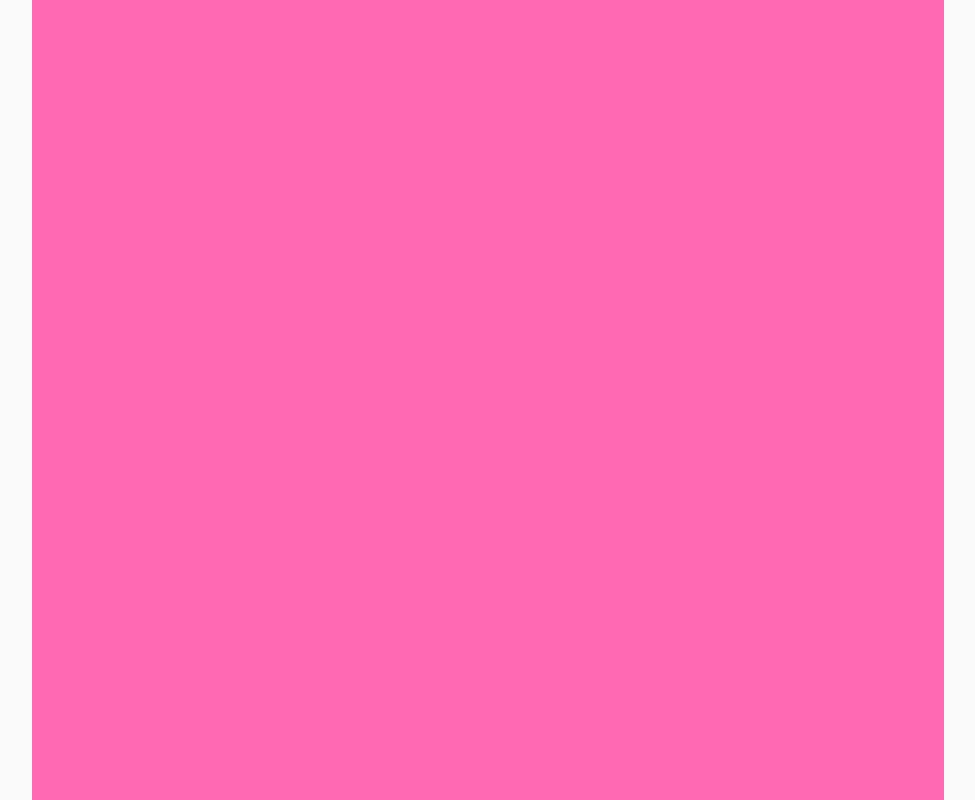
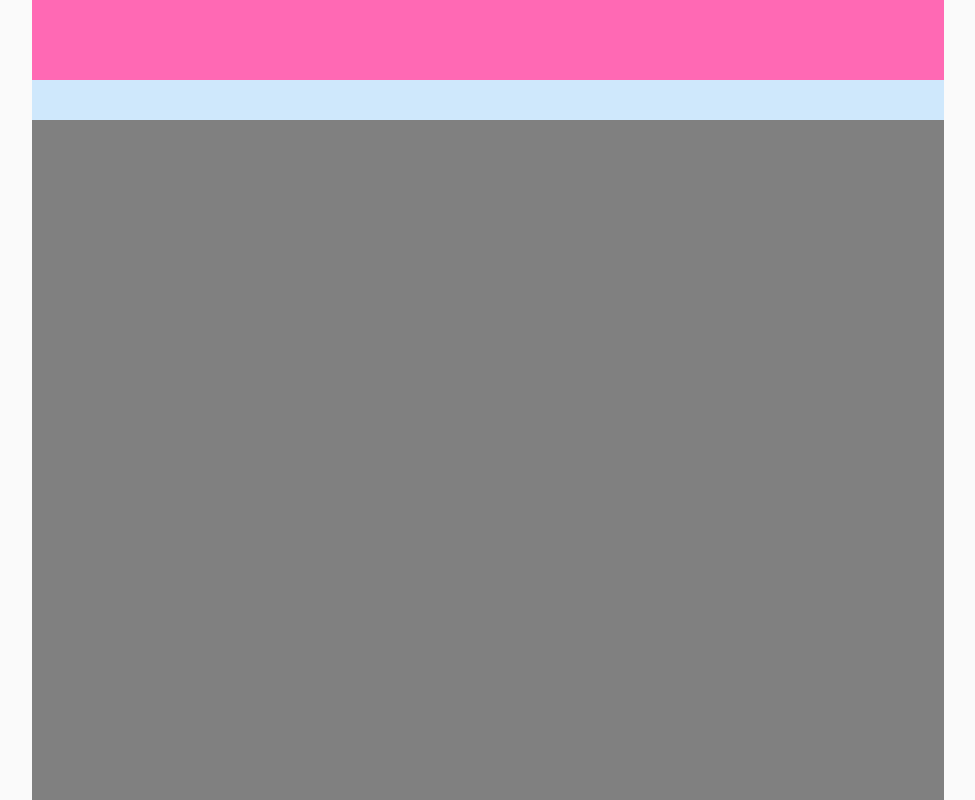
Before and after one commit to Peipol/TestFrontend, a React (Create React App) app: page / in a window 1280 px wide. Shown: the whole page, without its empty margins (152-1127 px from the left). Built offline with nearby package versions, Linux system fonts and the light colour scheme.

Commit message:
Basic layout and Components

```diff
--- a/src/App.js
+++ b/src/App.js
@@ -1,8 +1,10 @@
 import React from "react";
 import CssBaseline from "@material-ui/core/CssBaseline";
-import Typography from "@material-ui/core/Typography";
 import Container from "@material-ui/core/Container";
 import { makeStyles } from "@material-ui/core/styles";
+import Grid from "@material-ui/core/Grid";
+import Header from "./Components/Header";
+import NavBar from "./Components/NavBar";
 
 const useStyles = makeStyles((theme) => ({
   root: {
@@ -13,12 +15,36 @@ const useStyles = makeStyles((theme) => ({
 
 function App() {
   const classes = useStyles();
- const {root} = classes
+  const { root } = classes;
   return (
     <React.Fragment>
       <CssBaseline />
       <Container maxWidth="md">
-        <Typography component="div" className={root} />
+        <Grid
+          container
+          direction="column"
+          justify="flex-start"
+          alignItems="center"
+          style={{width:"inherit"}}
+        >
+          <Grid item xs={12} style={{width:"inherit"}}>
+            <Header />
+          </Grid>
+          <Grid item style={{width:"inherit"}}>
+            <NavBar />
+          </Grid>
+          <Grid item style={{width:"inherit"}}>
+            <main style={{width:"inherit", height: "85vh"}}>
+              <div style={
+                {
+                  backgroundColor: "gray",
+                  height: "100%",
+                  width: "100%",
+                }
+              }/>
+            </main>
+          </Grid>
+        </Grid>
       </Container>
     </React.Fragment>
   );
--- a/src/Components/Grid.jsx
+++ b/src/Components/Grid.jsx
@@ -1,7 +1,11 @@
 import React from 'react';
 
 const Grid = () => {
-  return (  );
+  return (
+    <div
+    style={{ backgroundColor: '#cfe8fc', height: '5vh', display:"block" }}
+  />
+   );
 }
 
 export default Grid;
--- a/src/Components/GridItem.jsx
+++ b/src/Components/GridItem.jsx
@@ -1,7 +1,11 @@
 import React from 'react';
 
 const GridItem = () => {
-  return (  );
+  return (
+    <div
+    style={{ backgroundColor: '#cfe8fc', height: '5vh', display:"block" }}
+  />
+   );
 }
 
 export default GridItem;
--- a/src/Components/Header.jsx
+++ b/src/Components/Header.jsx
@@ -1,7 +1,10 @@
 import React from 'react';
 
 const Header = () => {
-  return (  );
+  return (
+     <div
+      style={{ backgroundColor: 'hotpink', height: '10vh',width: "100%"}}
+    />);
 }
 
 export default Header;
--- a/src/Components/NavBar.jsx
+++ b/src/Components/NavBar.jsx
@@ -1,7 +1,11 @@
 import React from "react";
 
 const NavBar = () => {
-  return ();
+  return (
+    <div
+    style={{ backgroundColor: '#cfe8fc', height: '5vh', display:"block" }}
+    />
+  );
 };
 
 export default NavBar;
```
